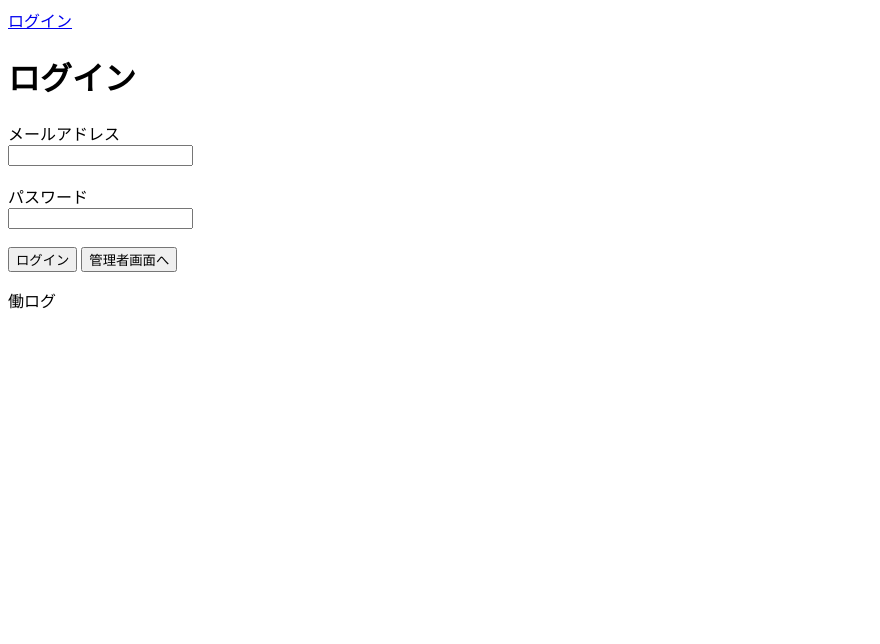
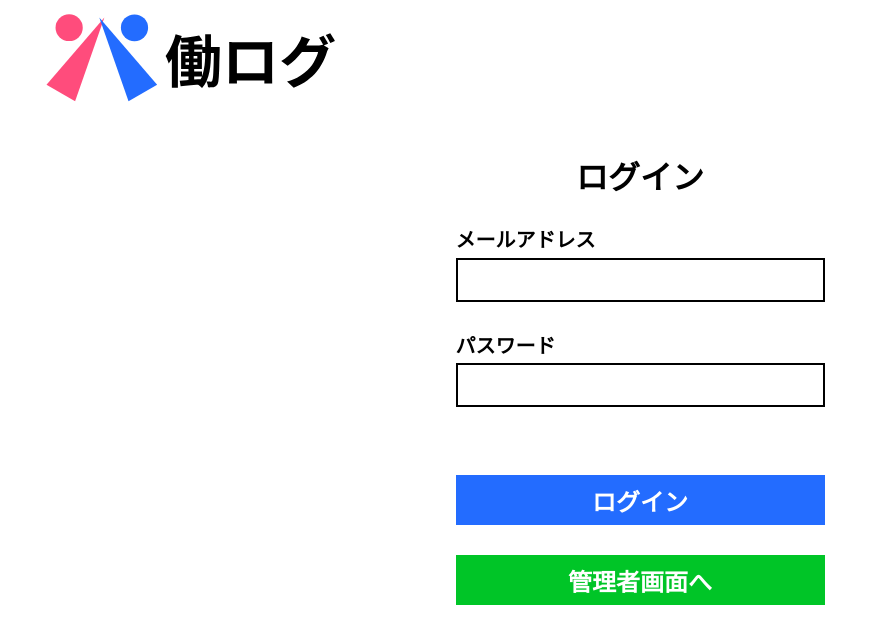
Before and after one commit to D-Hackathon/TimeCard, a Django app: page /accounts/login/ in a window 1280 px wide. Shown: the top 644 px of the page, without its empty margins (0-880 px from the left). Run offline with Django 5.2, Linux system fonts and the light colour scheme.

Commit message:
css修正

```diff
--- /dev/null
+++ b/app/static/css/accounts/login.css
@@ -0,0 +1,74 @@
+main {
+    max-width: 393px;
+    margin: 0 auto;
+    padding: 0 12px;
+    box-sizing: border-box;
+    color: #000;
+}
+
+h1 {
+    font-size: 32px;
+    font-weight: 700px;
+    margin: 20px 0 36px;
+    text-align: center;
+}
+
+form {
+    display: block;
+    width: 100%;
+}
+
+label {
+    display: block;
+    font-size: 20px;
+    font-weight: 700;
+    margin: -10px 0 0;
+}
+
+#id_email,
+#id_password {
+    width: 100%;
+    height: 44px;
+    margin: -30px 0 20px;
+    padding: 8px 12px;
+    border: 2px solid #000;
+    background: #fff;
+    font-size: 18px;
+    line-height: 1;
+    box-sizing: border-box;
+}
+
+input::placeholder {
+    color: #ccc;
+}
+
+.error {
+    margin: 30px 0 50px;
+    color: #FF0000;
+    font-size: 18px;
+    font-weight: 700;
+}
+
+button[type="submit"] {
+    display: block;
+    width: 100%;
+    height: 50px;
+    margin: 30px 0 30px;;
+    border: none;
+    font-size: 24px;
+    font-weight: 700;
+    color: #fff;
+    cursor: pointer;
+}
+
+#login {
+    background: #236CFF;
+}
+
+#admin {
+    background: #00C527;
+}
+
+header nav {
+    display: none;
+}
--- a/app/templates/accounts/login_test.html
+++ b/app/templates/accounts/login_test.html
@@ -1,20 +1,30 @@
 {% extends "base.html" %}
-
+{% load static %}
 {% block content %}
 <h1>ログイン</h1>
+
+{% block page_css %}
+  <link rel="stylesheet" href="{% static 'css/accounts/login.css' %}">
+{% endblock %}
+
+<form method="post" action="">
+  {% csrf_token %}
+
+  <label for="id_email">メールアドレス</label><br>
+  <input type="email" name="email" id="id_email" required><br><br>
+
+  <label for="id_password">パスワード</label><br>
+  <input type="password" name="password" id="id_password" required><br><br>
+
 {% if form.non_field_errors %}
   {% for error in form.non_field_errors %}
     <div class="error">{{ error }}</div>
   {% endfor %}
 {% endif %}
-<form method="post">
-  {% csrf_token %}
-  <label for="id_email">メールアドレス</label><br>
-  <input type="email" name="email" id="id_email" required><br><br>
 
-  <label for="id_password">パスワード</label><br>
-  <input type="password" name="password" id="id_password" required><br><br>
-  <button type="submit" name="action" value="user">ログイン</button>
-  <button type="submit" name="action" value="admin">管理者画面へ</button>
+  <button id="login" type="submit" name="action" value="user">ログイン</button>
+
+  <button id="admin" type="submit" name="action" value="admin">管理者画面へ</button>
+
 </form>
 {% endblock %}
--- a/app/templates/admin/admin_setting.html
+++ b/app/templates/admin/admin_setting.html
@@ -7,7 +7,7 @@
 {% block page_title %}管理者画面{% endblock %}
 
 {% block page_css %}
-<link rel="stylesheet" href="{% static 'css/admin/admin_setting.css' %}">
+    <link rel="stylesheet" href="{% static 'css/admin/admin_setting.css' %}">
 {% endblock %}
 
 {% block content %}
--- a/app/templates/attendance/daily_request.html
+++ b/app/templates/attendance/daily_request.html
@@ -2,6 +2,11 @@
 {% load static %}
 {% block title %}日次申請{% endblock %}
 {% block page_title %}<!--日付を出す-->{% endblock %}
+
+{% block page_css %}
+    <link rel="stylesheet" href="{% static 'css/attendance/daily_request.css' %}">
+{% endblock %}
+
 {% block header_actions %}
     <a href="{% url 'attendance:mypage' %}">
         <img src="{% static 'img/return_icon.png' %}" width="50" height="50">
--- a/app/templates/attendance/mypage.html
+++ b/app/templates/attendance/mypage.html
@@ -2,6 +2,11 @@
 {% load static %}
 {% block title %}マイページ{% endblock %}
 {% block page_title %}マイページ{% endblock %}
+
+{% block page_css %}
+    <link rel="stylesheet" href="{% static 'css/attendance/mypage.css' %}">
+{% endblock %}
+
 {% block header_actions %}
     <a href="{% url 'attendance:profile' %}">
         <img src="{% static 'img/profile_icon.png' %}" width="50" height="50">
--- a/app/templates/attendance/profile.html
+++ b/app/templates/attendance/profile.html
@@ -2,6 +2,11 @@
 {% load static %}
 {% block title %}個人情報{% endblock %}
 {% block page_title %}個人情報{% endblock %}
+
+{% block page_css %}
+    <link rel="stylesheet" href="{% static 'css/attendance/profile.css' %}">
+{% endblock %}
+
 {% block header_actions %}
     <a href="{% url attendance:mypage %}">
         <img src="{% static 'img/return_icon.png' %}" width="50" height="50">
--- a/app/templates/base.html
+++ b/app/templates/base.html
@@ -1,3 +1,4 @@
+{% load static %}
 <!DOCTYPE html>
 <html lang="ja">
 <head>
@@ -7,6 +8,11 @@
 </head>
 <body>
   <header>
+    <div class="logo">
+      <a href="{% url 'attendance:mypage' %}">
+          <img src="{% static 'img/logo.svg' %}" alt="働ログ" width="350" height="120">
+      </a>
+    </div>
     <nav>
       {% if user.is_authenticated %}
         <span>ようこそ、{{ user.username }} さん</span>
@@ -31,7 +37,9 @@
   </main>
 
   <footer>
-    <p>働ログ</p>
+    {% block footer %}{% endblock %}
   </footer>
+
 </body>
+
 </html>
--- a/app/templates/base_admin.html
+++ b/app/templates/base_admin.html
@@ -14,8 +14,8 @@
                 <img src="{% static 'img/logo.svg' %}" alt="働ログ" width="350" height="120">
             </a>
         </div>
-        <h1>{% block page_title %}{% endblock %}</h1>
-        <div class="header-right">
+        <h1 id="page-title">{% block page_title %}{% endblock %}</h1>
+        <div class="return">
             {% block header_actions %}{% endblock %}
         </div>
     </header>
```
Also changed, not shown: app/static/css/admin/admin_edit_employee.css (+31 -12 lines), app/static/css/admin/admin_employee.css (+21 -3 lines), app/static/css/admin/admin_setting.css (+9 -0 lines), app/templates/admin/admin_edit_employee.html (+9 -6 lines), app/templates/admin/admin_employee.html (+7 -4 lines).
